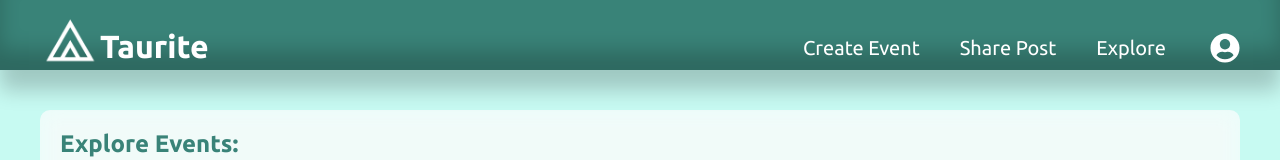
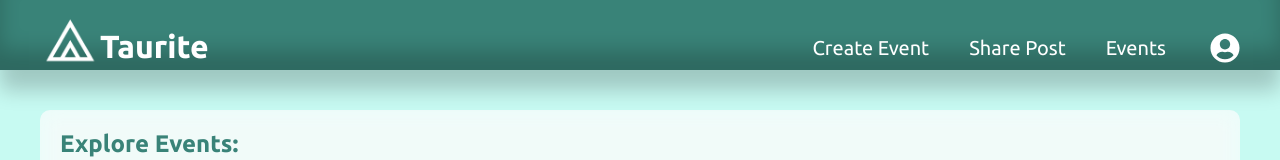
Before and after one commit to Manmeet567/norcalhacks-frontend, a React (Vite) app: page /home in a window 1280 px wide. Shown: the top 160 px of the page. Built offline with nearby package versions, Linux system fonts and the light colour scheme; sample sign-in values are in the browser's storage.

Commit message:
changed explore to events in navabr

```diff
--- a/src/pages/UserHomePage/UserHomePage.jsx
+++ b/src/pages/UserHomePage/UserHomePage.jsx
@@ -13,8 +13,8 @@ function UserHomePage() {
             link:"/newPost"
         },
         {
-            name:"Explore",
-            link:"/explore"
+            name:"Events",
+            link:"/events"
         }
     ]
 
```
